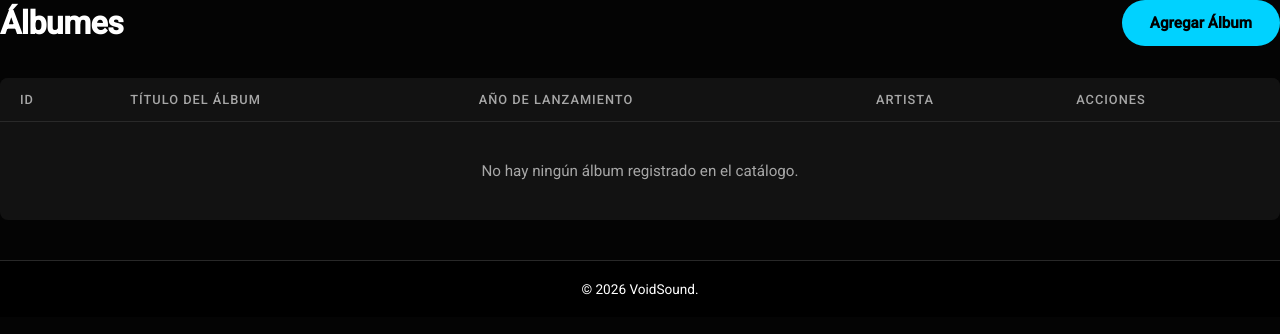
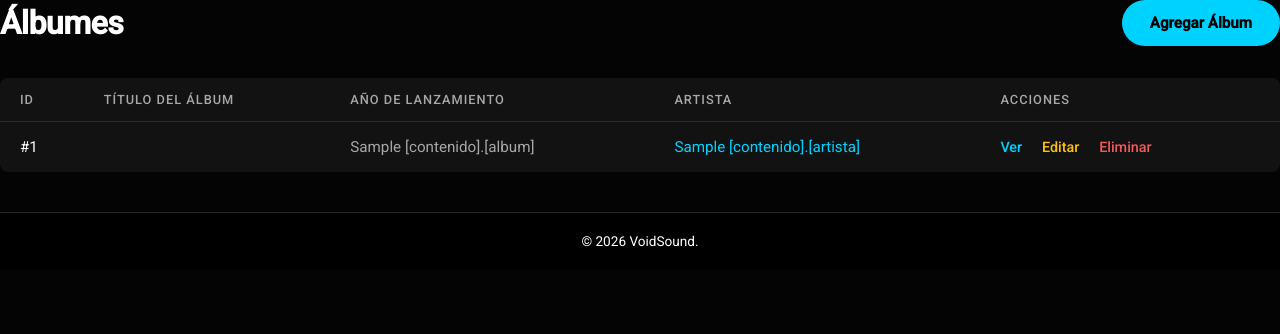
Before and after one commit to deivy-m/VoidSoundBDD, a Django app: page /voidsound/albumes/ in a window 1280 px wide. Shown: the part 59-393 px from the top of the page. Run offline with Django 5.2, Linux system fonts and the light colour scheme; tables that the repository leaves empty hold one stand-in row (values such as "Sample post").

Commit message:
Cambio en modelo para id de Cancion y pruebas

```diff
--- a/templates/voidsound/album_list.html
+++ b/templates/voidsound/album_list.html
@@ -19,11 +19,11 @@
         </tr>
     </thead>
     <tbody>
-        {% for album in albums %}
+        {% for album in albumes %}
         <tr>
             <td>#{{ album.id_album }}</td>
             <td><strong>{{ album.tituloAlbum }}</strong></td>
-            <td style="color: var(--text-gray);">{{ album.anioLanzamiento }}</td>
+            <td style="color: var(--text-gray);">{{ album.nombreAlbum }}</td>
             <td style="color: var(--spotify-celeste);">{{ album.artista.nombreArtista }}</td>
             <td class="action-links">
                 <a href="{% url 'album_detail' album.pk %}" class="view">Ver</a>
--- a/templates/voidsound/cancion_list.html
+++ b/templates/voidsound/cancion_list.html
@@ -22,15 +22,15 @@
     </thead>
     <tbody>
         {% for cancion in canciones %}
-        <tr class="track-row" data-title="{{ cancion.tituloCancion }}" data-artist="{{ cancion.album.artista.nombreArtista|default:'' }}">
+        <tr class="track-row" data-title="{{ cancion.nombreCancion }}" data-artist="{{ cancion.album.artista.nombreArtista|default:'' }}">
             <td>#{{ cancion.id_cancion }}</td>
-            <td><strong>{{ cancion.tituloCancion }}</strong></td>
+            <td><strong>{{ cancion.nombreCancion }}</strong></td>
 
             <td style="width: 280px; padding: 8px 20px;">
                 <div class="embed-container" style="border-radius: 8px; overflow: hidden; height: 80px; width: 250px; background-color: #121212;">
                     <iframe
                         class="spotify-preview-frame"
-                        src=""
+                        src="https://open.spotify.com/embed/track/{{ cancion.id_cancion }}?utm_source=generator&theme=0"
                         width="100%"
                         height="80"
                         frameBorder="0"
--- a/user/views.py
+++ b/user/views.py
@@ -41,7 +41,7 @@ class LoginView(FormView):
         return super().form_valid(form)
 
     def post(self, request, *args, **kwargs):
-        # Captura la petición de salida mandada desde el menú
+
         if request.POST.get('logout') == 'true':
             request.session.flush()
             return redirect('login_usuario')
--- a/voidsound/forms.py
+++ b/voidsound/forms.py
@@ -27,7 +27,7 @@ class CancionForm(forms.ModelForm):
         model = Cancion
         fields = ['id_cancion', 'nombreCancion', 'duracion', 'estado', 'album', 'genero']
         widgets = {
-            'id_cancion': forms.NumberInput(attrs={'class': 'form-control'}),
+            'id_cancion': forms.TextInput(attrs={'class': 'form-control'}),
             'nombreCancion': forms.TextInput(attrs={'class': 'form-control'}),
             'duracion': forms.NumberInput(attrs={'class': 'form-control'}),
             'estado': forms.Select(attrs={'class': 'form-control'}),
--- a/voidsound/models.py
+++ b/voidsound/models.py
@@ -43,7 +43,7 @@ class Cancion(models.Model):
         ('activa', 'Activa'),
         ('inactiva', 'Inactiva'),
     ]
-    id_cancion = models.IntegerField(primary_key=True)
+    id_cancion = models.CharField(primary_key=True, max_length=50)
     nombreCancion = models.CharField(max_length=100)
     duracion = models.IntegerField()
     estado = models.CharField(max_length=10, choices=ESTADO_CHOICES, default='activa')
--- a/voidsound/urls.py
+++ b/voidsound/urls.py
@@ -18,10 +18,10 @@ urlpatterns = [
 
     # Canciones
     path('canciones/', views.CancionListView.as_view(), name='cancion_list'),
-    path('canciones/<int:pk>/', views.CancionDetailView.as_view(), name='cancion_detail'),
     path('canciones/nuevo/', views.CancionCreateView.as_view(), name='cancion_create'),
-    path('canciones/<int:pk>/editar/', views.CancionUpdateView.as_view(), name='cancion_update'),
-    path('canciones/<int:pk>/eliminar/', views.CancionDeleteView.as_view(), name='cancion_delete'),
+    path('canciones/<str:pk>/', views.CancionDetailView.as_view(), name='cancion_detail'),
+    path('canciones/<str:pk>/editar/', views.CancionUpdateView.as_view(), name='cancion_update'),
+    path('canciones/<str:pk>/eliminar/', views.CancionDeleteView.as_view(), name='cancion_delete'),
 
 # Géneros
     path('generos/', views.GeneroListView.as_view(), name='genero_list'),
```
